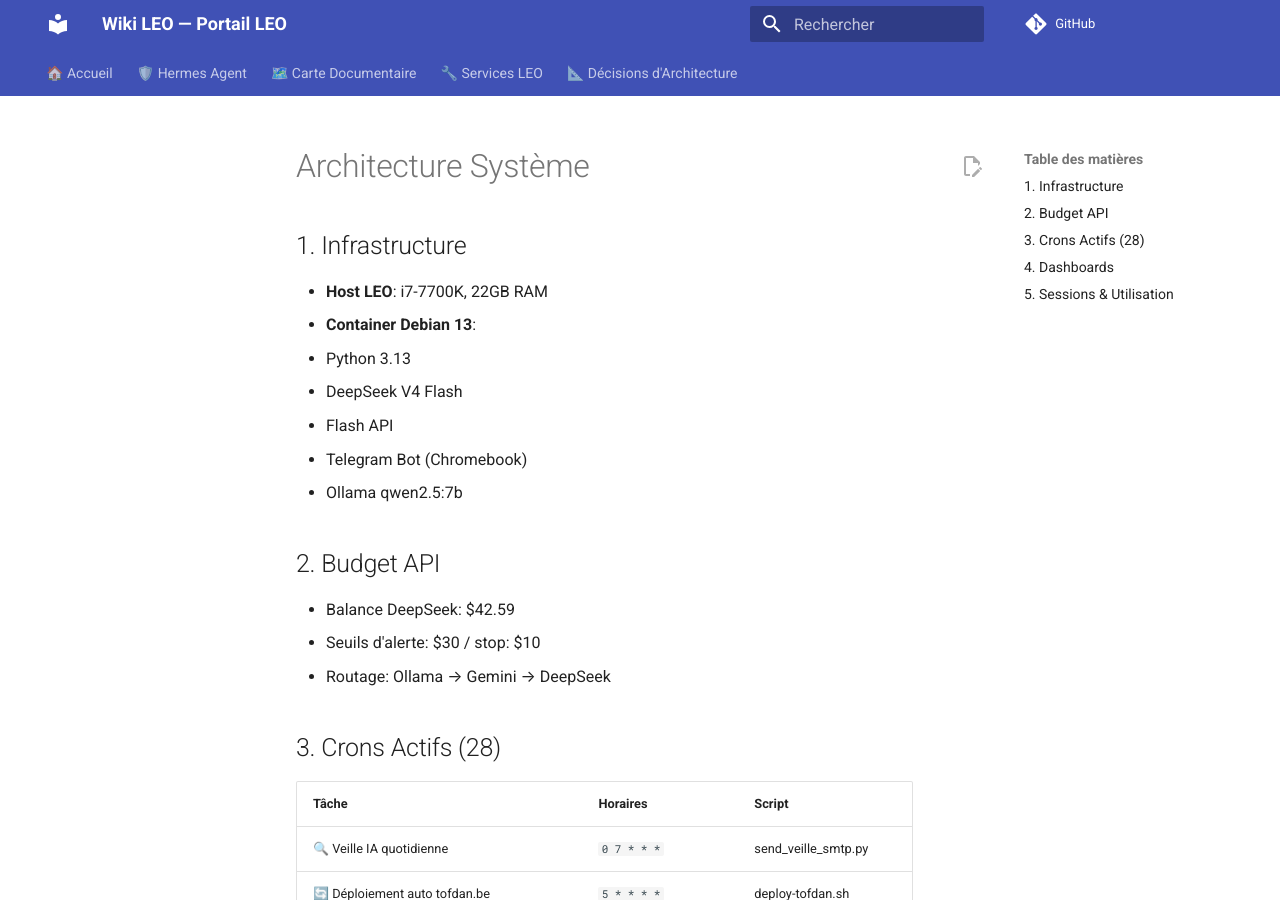
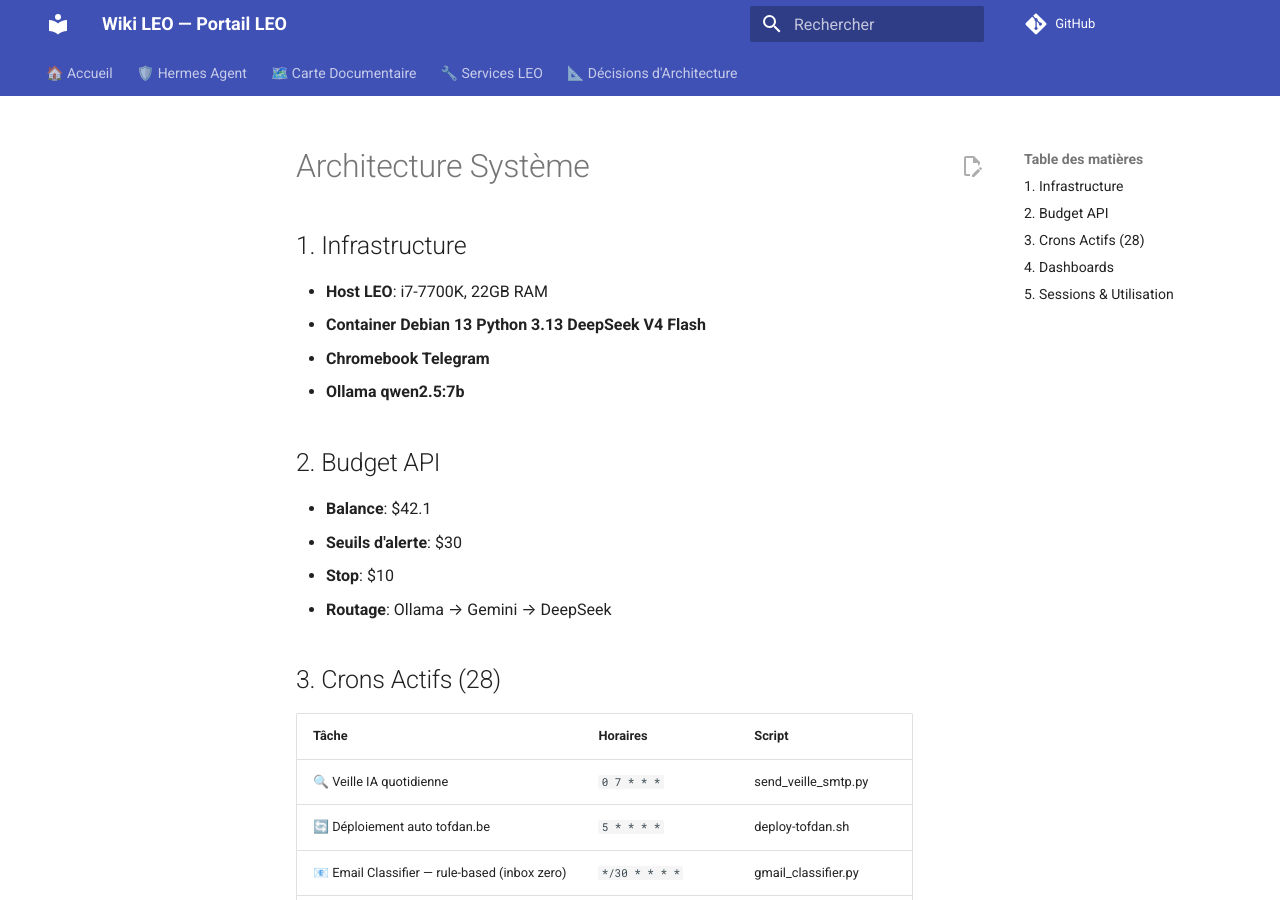
Before and after one commit to christophedanhier-hash/hermes-wiki, an MkDocs documentation site: the page built from docs/hermes/architecture.md, in a window 1280 px wide and 900 px high. Built offline with MkDocs 1.6.1 and Material for MkDocs 9.7.7, drawn with Linux system fonts in a browser that asks for light colours; comment, search, counter and statistics services are not loaded; some of the changed text lies outside the part shown.

```diff
--- a/docs/hermes/architecture.md
+++ b/docs/hermes/architecture.md
@@ -2,21 +2,19 @@
 
 ## 1. Infrastructure
 - **Host LEO**: i7-7700K, 22GB RAM
-- **Container Debian 13**:
-  - Python 3.13
-  - DeepSeek V4 Flash
-  - Flash API
-  - Telegram Bot (Chromebook)
-  - Ollama qwen2.5:7b
+- **Container Debian 13 Python 3.13 DeepSeek V4 Flash**
+- **Chromebook Telegram**
+- **Ollama qwen2.5:7b**
 
 ## 2. Budget API
-- Balance DeepSeek: $42.59
-- Seuils d'alerte: $30 / stop: $10
-- Routage: Ollama → Gemini → DeepSeek
+- **Balance**: $42.1
+- **Seuils d'alerte**: $30
+- **Stop**: $10
+- **Routage**: Ollama → Gemini → DeepSeek
 
 ## 3. Crons Actifs (28)
 | **Tâche** | **Horaires** | **Script** |
-|---|---|---|
+| --- | --- | --- |
 | 🔍 Veille IA quotidienne | `0 7 * * *` | send_veille_smtp.py |
 | 🔄 Déploiement auto tofdan.be | `5 * * * *` | deploy-tofdan.sh |
 | 📧 Email Classifier — rule-based (inbox zero) | `*/30 * * * *` | gmail_classifier.py |
@@ -34,12 +32,13 @@
 | 💾 LEO Backup quotidien → GDrive (script) | `0 6 * * *` |
 
 ## 4. Dashboards
-- crons
-- github
-- machines
-- wiki
+- **crons**
+- **github**
+- **machines**
+- **wiki**
 
 ## 5. Sessions & Utilisation
-- Total sessions: 1473
-- Total messages: 23533
-- Telegram: 15 sessions
+- **Total sessions**: 1493
+- **Total messages**: 23703
+- **Telegram**: 15 sessions
+- **Database size**: 185.1 MB
```
Also changed, not shown: docs/hermes/changelog.md (+6 -8 lines).
